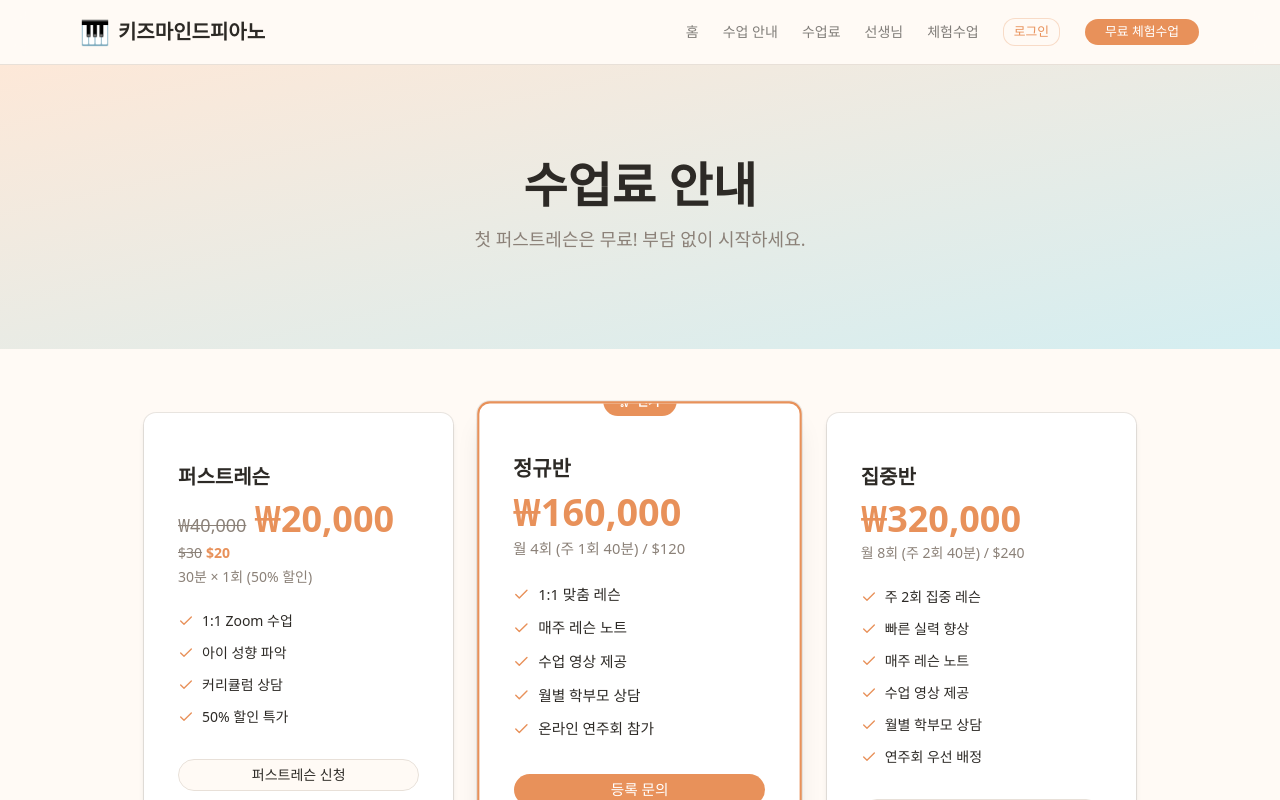
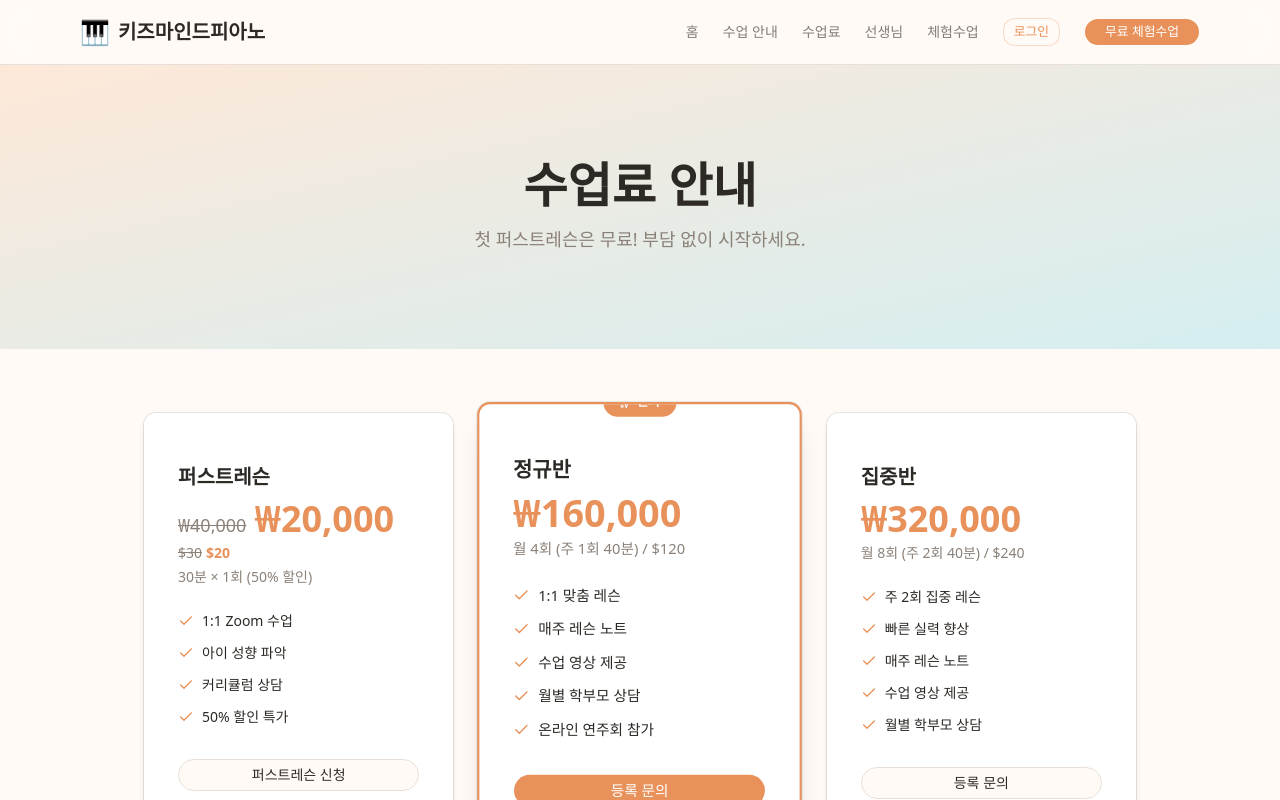
Before and after one commit to kidsmindpiano/kidsmindpiano-web, a Next.js app: page /pricing in a window 1280 px wide. Shown: the top 800 px of the page. Built offline with nearby package versions, Linux system fonts and the light colour scheme.

Commit message:
pricing: 집중반에서 연주회 우선 배정 제거

```diff
--- a/src/app/pricing/page.tsx
+++ b/src/app/pricing/page.tsx
@@ -30,7 +30,7 @@ const plans = [
     name: "집중반",
     price: "₩320,000",
     period: "월 8회 (주 2회 40분) / $240",
-    features: ["주 2회 집중 레슨", "빠른 실력 향상", "매주 레슨 노트", "수업 영상 제공", "월별 학부모 상담", "연주회 우선 배정"],
+    features: ["주 2회 집중 레슨", "빠른 실력 향상", "매주 레슨 노트", "수업 영상 제공", "월별 학부모 상담"],
     cta: "등록 문의",
     popular: false,
   },
```
